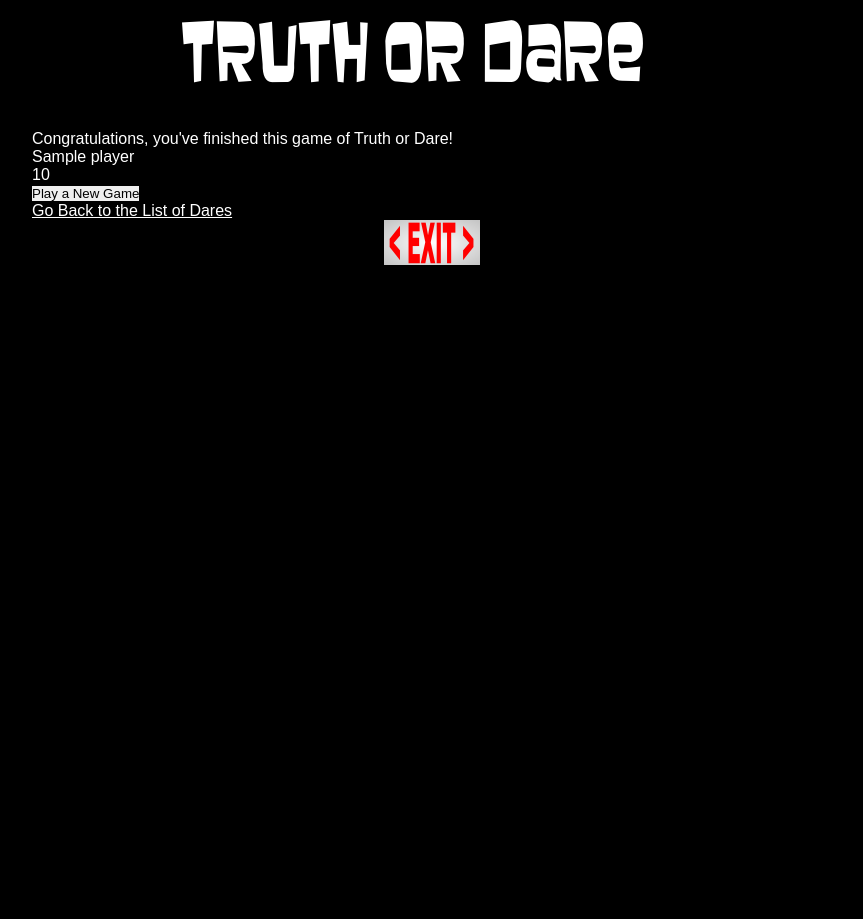
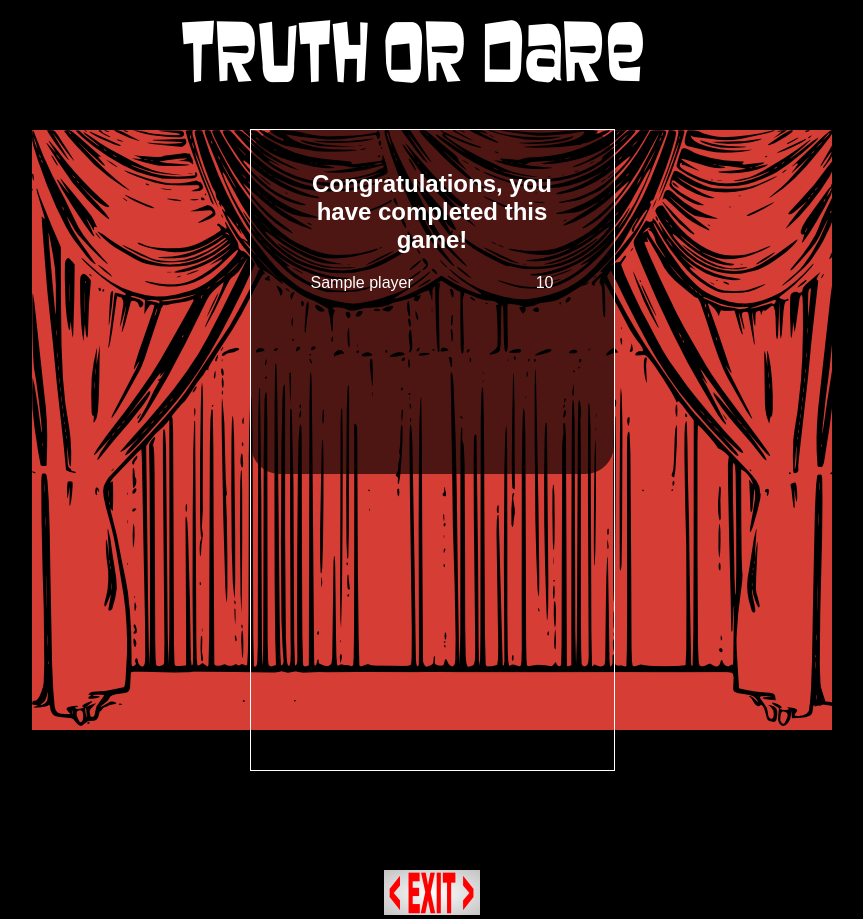
Before and after one commit to ckizer/tod, a Django app: template game/templates/game/over.html in a window 1280 px wide. Shown: the whole page, without its empty margins (208-1071 px from the left). Before the commit the page ends 265 px from the top, so only its background shows below. Run offline with Django 3.2, Linux system fonts and the light colour scheme; the template is opened without the code that fills it: most values are stand-ins (such as "Sample title", 1, 10 or a date in 2020).

Commit message:
worked on appearance of game over page

```diff
--- a/game/templates/game/over.html
+++ b/game/templates/game/over.html
@@ -1,8 +1,8 @@
-{% extends "base.html" %}
-{% block content %}
+{% extends "game/stage.html" %}
+{% block stage_detail %}
 
-<p>Congratulations, you've finished this game of Truth or Dare!</p>
-
+<div id="end_game">
+  <h2> Congratulations, you have completed this game!</h2>
   <div id="final_scores">
 	<dl id="player_list">
 	  {% for player in players %}
@@ -11,10 +11,7 @@
 	  {% endfor %}
 	</dl>
   </div>
-
-<p><form action="/game/create/" method="post"><input type="submit" value="Play a New Game" /></form></p>
-
-<p><a href="/prompt/">Go Back to the List of Dares</a></p>
+</div>
 
 {% include "exit.html" %}
 {% endblock %}
--- a/media/css/site.css
+++ b/media/css/site.css
@@ -81,7 +81,7 @@ margin-top: 50px;
 {
 width: 600px;
 position: relative;
-padding: 50px;
+padding: 20px;
 margin: auto;
 }
 
@@ -156,7 +156,20 @@ height: 354px;
 color: white;
 }
 
-#prompt_card h2, #game_detail h2
+#end_game
+{
+background-image: url("/media/images/prompt_card.png");
+background-repeat: no-repeat;
+margin: auto;
+text-align: center;
+outline: 1px solid white;
+width: 323px;
+height: 600px;
+margin-bottom: 100px;
+color: white;
+}
+
+#prompt_card h2, #game_detail h2, #end_game h2
 {
 padding: 20px;
 text-align: center;
@@ -186,6 +199,24 @@ float: left;
 {
 width: 40%;
 float: right;
+}
+
+#end_game
+{
+text-align: center;
+padding: 20px;
+}
+
+#final_scores dt
+{
+float: left;
+margin-left: 40px;
+}
+
+#final_scores dd
+{
+text-align: right;
+margin-right: 40px;
 }
 
 .object_list li
--- a/player/templates/player/player_list.html
+++ b/player/templates/player/player_list.html
@@ -2,6 +2,7 @@
 {% block content %}
 
 <p class="button_dock"><a href="/player/{{ game.id }}/create/"><img src="/media/images/add_player.png" alt="Create a New Player" /></a></p>
+<div id="list">
   <ul id="player_list" class="object_list">
 	{% for object in object_list %}
 	<li>
@@ -10,7 +11,7 @@
 	</li>
 	{% endfor%}
   </ul>
-
+</div>
 <form action="/game/{{ game.id }}/players_added/" method="post">
 <p class="button_dock">
 <input type="image" src="/media/images/players_added.png" alt="All Players Added" />
```
Lines whose indentation alone changed are shown as unchanged.
